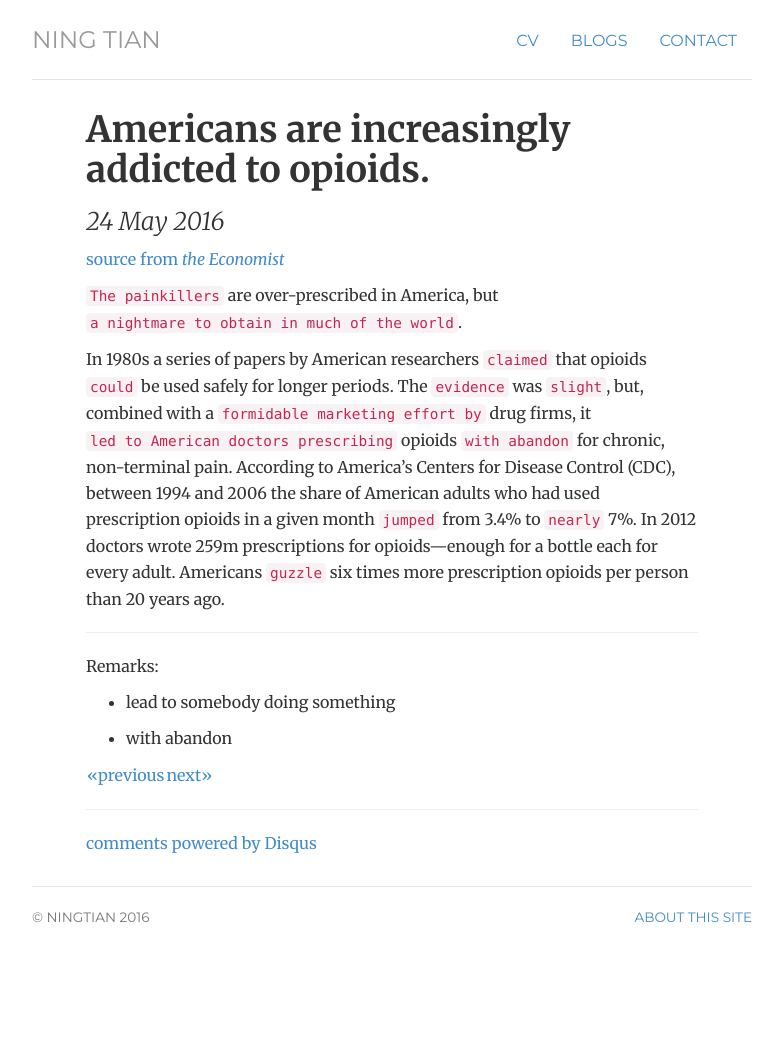
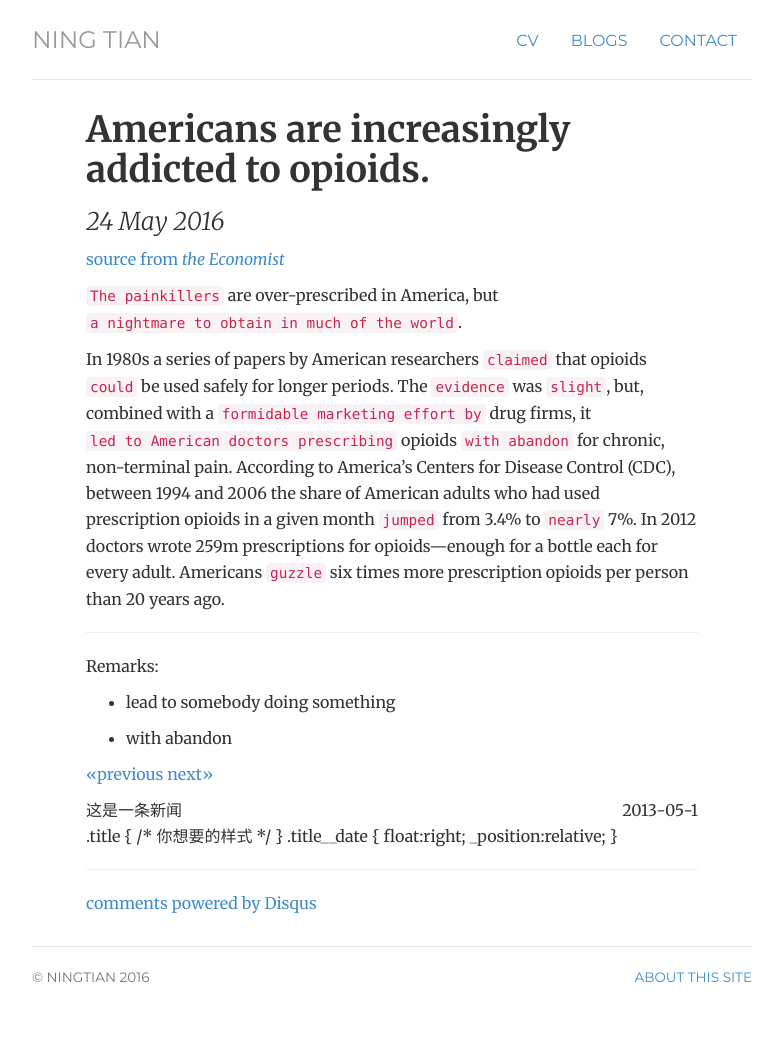
Before and after one commit to ningtian/ningtian.github.io, a Jekyll site: the page built from _posts/2016-05-24- americans-are-increasingly-addicted-to-opioids.md, in a window 1280 px wide. Shown: the whole page, without its empty margins (248-1031 px from the left). Built offline with Jekyll 4.4.1, drawn with Linux system fonts in a browser that asks for light colours; comment, search, counter and statistics services are not loaded; before the commit the page ends 979 px from its top, so only the background shows below that.

Commit message:
Update 2016-05-24- americans-are-increasingly-addicted-to-opioids.md

```diff
--- a/_posts/2016-05-24- americans-are-increasingly-addicted-to-opioids.md
+++ b/_posts/2016-05-24- americans-are-increasingly-addicted-to-opioids.md
@@ -20,10 +20,15 @@ Remarks:
 
 
 
-| :------------ | -----:|
-| [<<previous][link1]           |     [next>>][link2] |
+
+[<<previous][link1]              [next>>][link2]
 
 
+<div><div style="float: left;">这是一条新闻</div><div style="float: right">2013-05-1</div><div style="clear: both;"></div></div>
+
+
+.title { /* 你想要的样式 */ }
+.title__date { float:right; _position:relative; }
 
 
 
```
